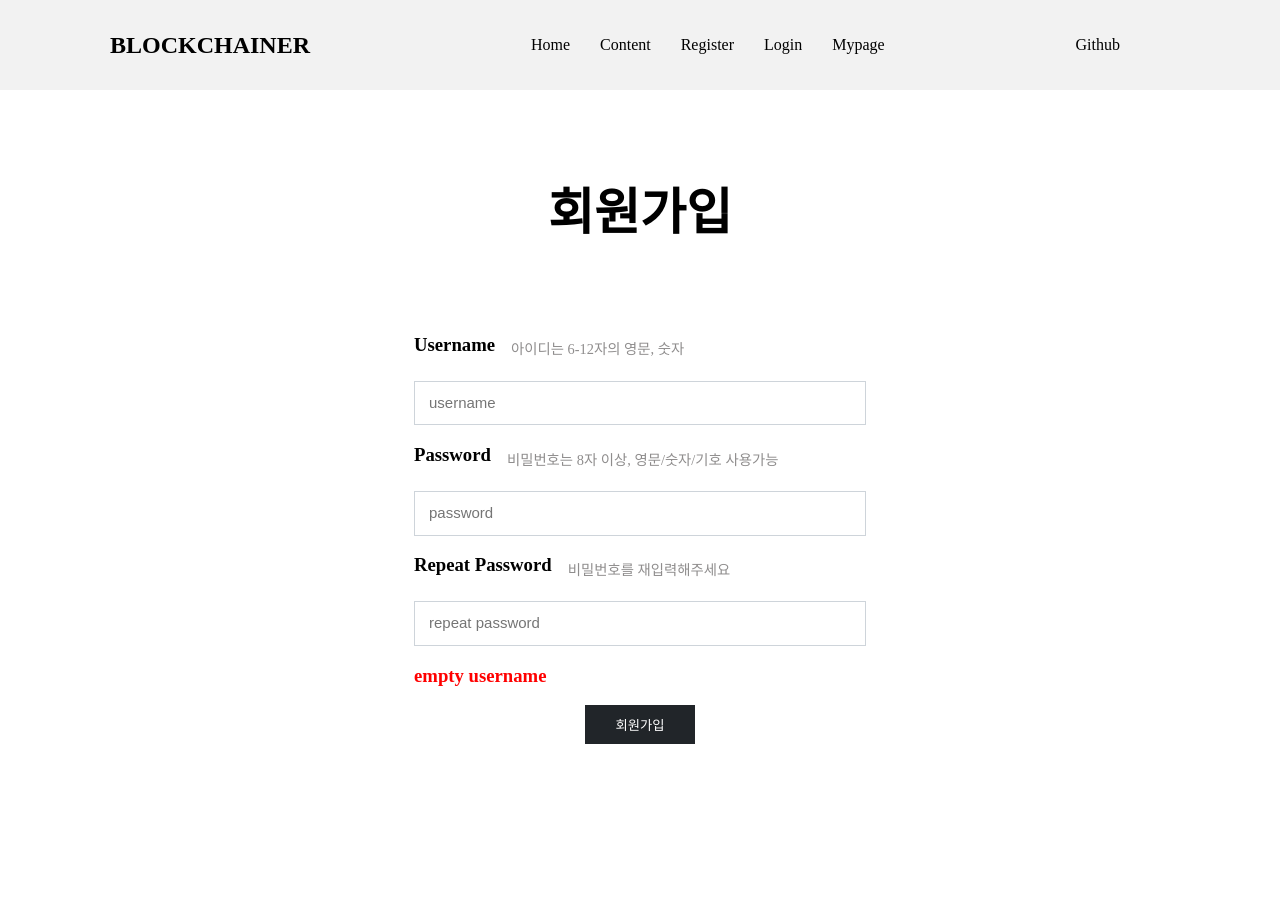
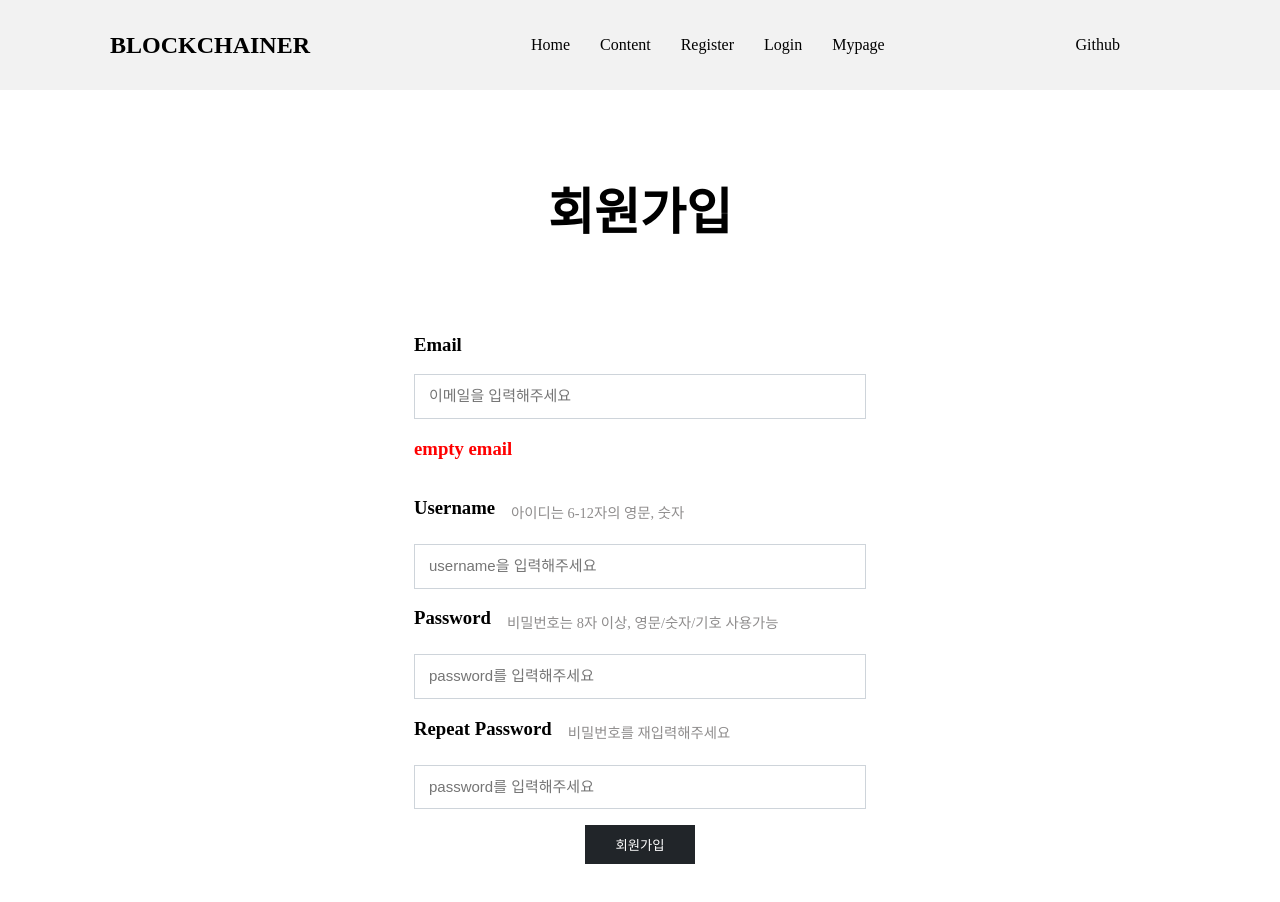
Before and after one commit to citron03/beb-03-blockchainer, a React (Create React App) app in the folder client/: page /register in a window 1280 px wide. Both pictures are taken after a click on the button "회원가입". Shown: the top 902 px of the page. Before the commit the page ends 862 px from the top, so only its background shows below. Built offline with nearby package versions, Linux system fonts and the light colour scheme.

Commit message:
Register - Email 항목 추가

```diff
--- a/client/src/pages/Register.jsx
+++ b/client/src/pages/Register.jsx
@@ -97,10 +97,13 @@ const InputP = styled.p`
 `;
 
 const Register = () => {
-  const errorMsg = ['', 'empty username', 'empty password', 'invalid username', 'invalid password', 'incorrect repeat password'];
+  const errorMsg = ['', 'empty email', 'wrong email', 'empty username', 'invalid username',
+    'empty password', 'invalid password', 'incorrect repeat password'];
   const invalidUsername = /[^a-z0-9]/g;
   const invalidPassword = /[+ㄱ-ㅎ가-힣]/g;
+  const regEmail = /^[0-9a-zA-Z]([-_\.]?[0-9a-zA-Z])*@[0-9a-zA-Z]([-_\.]?[0-9a-zA-Z])*\.[a-zA-Z]{2,3}$/;
   const [inputs, setInputs] = useState({
+    email: "",
     username: "",
     password: "",
     repeatPassword: ""
@@ -126,26 +129,45 @@ const Register = () => {
 
   const handleSubmit = (e) => {
     console.log("clicked");
-    if (inputs.username === "") {
+    if (inputs.email === "") {
       setError(1);
+    } else if (!regEmail.test(inputs.email)) {
+      setError(2);
+    } else if (inputs.username === "") {
+      setError(3);
+    } else if (invalidUsername.test(inputs.username) || inputs.username.length > 12 || inputs.username.length < 8) {
+      setError(4);
     } else if (inputs.password === "") {
-      setError(2);
-    } else if (invalidUsername.test(inputs.username) || inputs.username.length > 12 || inputs.username.length < 8) {
-      setError(3);
+      setError(5);
     } else if (invalidPassword.test(inputs.password) || inputs.password.length < 8) {
-      setError(4);
+      setError(6);
     } else if (inputs.password !== inputs.repeatPassword) {
       console.log(inputs.password, inputs.repeatPassword);
-      setError(5);
+      setError(7);
     } else {
       console.log('폼 입력 성공');
-      setError(0);
+
       // 백엔드로 요청 전송
+      // const url = "http://localhost:4000/register";
+      // const payload = {
+      //   email: inputs.email,
+      //   username: inputs.username,
+      //   password: inputs.password
+      // }
+      // axios.post(url, payload)
+      // .then((res) => {
+      //   // 이미 존재하는 회원일 경우, username이 이미 존재할 경우 error 설정
+
+      //   // 회원가입 성공
+      //   setError(0);
+      // })
+
     }
   }
 
   return (
     <Main>
+      {error === 0 ? <Redirect to="/" /> : null}
       <Section>
         <Container>
           <Div>
@@ -156,31 +178,36 @@ const Register = () => {
           <Div>
             <FormDiv>
               <InputDiv>
+                <h3>Email</h3>
+              </InputDiv>
+              <Input type="email" name="email" placeholder='이메일을 입력해주세요' onChange={handleInputs} />
+              {error === 1 ? (<MsgDiv><Message>{errorMsg[1]}</Message></MsgDiv>) : (
+                error === 2 ? (<MsgDiv><Message>{errorMsg[2]}</Message></MsgDiv>) : null
+              )}
+              <InputDiv>
                 <h3>Username</h3>
                 <InputP>아이디는 6-12자의 영문, 숫자</InputP>
               </InputDiv>
-              <Input type="text" name="username" placeholder='username' onChange={handleInputs} />
+              <Input type="text" name="username" placeholder='username을 입력해주세요' onChange={handleInputs} />
+              {error === 3 ? (<MsgDiv><Message>{errorMsg[3]}</Message></MsgDiv>) : (
+                error === 4 ? (<MsgDiv><Message>{errorMsg[4]}</Message></MsgDiv>) : null
+              )}
               <InputDiv>
                 <h3>Password</h3>
                 <InputP>비밀번호는 8자 이상, 영문/숫자/기호 사용가능</InputP>
               </InputDiv>
-              <Input type="password" name="password" placeholder='password' onChange={handleInputs} />
+              <Input type="password" name="password" placeholder='password를 입력해주세요' onChange={handleInputs} />
+              {error === 5 ? (<MsgDiv><Message>{errorMsg[5]}</Message></MsgDiv>) : (
+                error === 6 ? (<MsgDiv><Message>{errorMsg[6]}</Message></MsgDiv>) : null
+              )}
               <InputDiv>
                 <h3>Repeat Password</h3>
                 <InputP>비밀번호를 재입력해주세요</InputP>
               </InputDiv>
-              <Input type="password" name="repeatPassword" placeholder='repeat password' onChange={handleInputs} />
+              <Input type="password" name="repeatPassword" placeholder='password를 입력해주세요' onChange={handleInputs} />
+              {error === 7 ? (<MsgDiv><Message>{errorMsg[7]}</Message></MsgDiv>) : null}
               <MsgDiv>
-                {error === 1 ? (<Message>{errorMsg[1]}</Message>): (
-                  error === 2 ? (<Message>{errorMsg[2]}</Message>) : (
-                    error === 3 ? (<Message>{errorMsg[3]}</Message>) : (
-                      error === 4 ? (<Message>{errorMsg[4]}</Message>) :
-                        error === 5 ? (<Message>{errorMsg[5]}</Message>) : (
-                          error === 0 ? (<Redirect to="/login" />) : null
-                        )
-                    )
-                  )
-                )}
+                {/* 이미 회원가입이 되어있는 메일일 경우, username이 존재할 경우 메세지 출력 */}
               </MsgDiv>
               <ButtonDiv>
                 <Button type="button" onClick={handleSubmit}>회원가입</Button>
```
